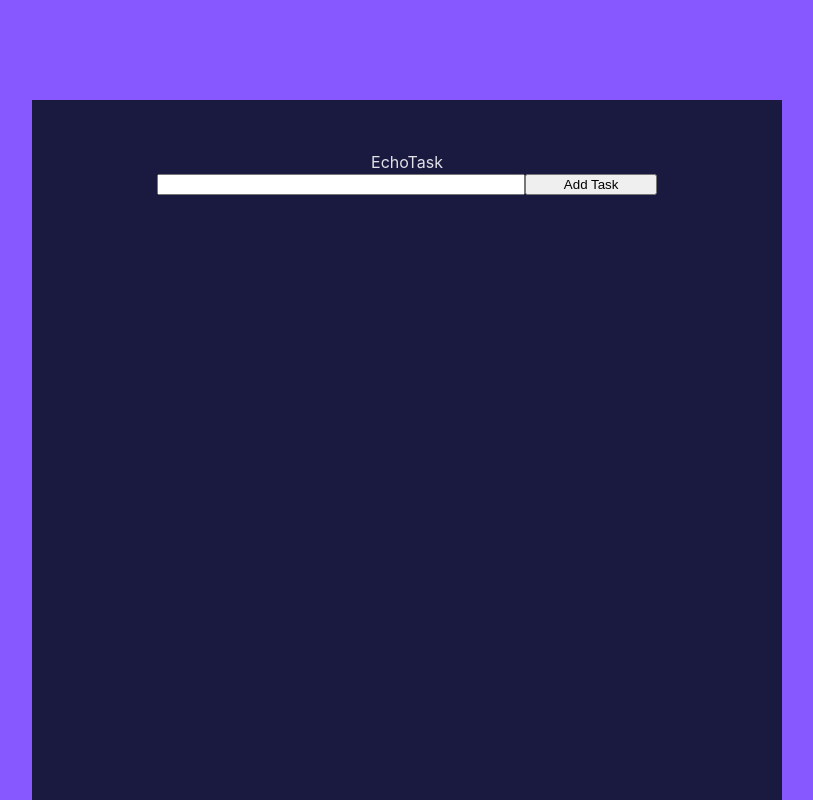
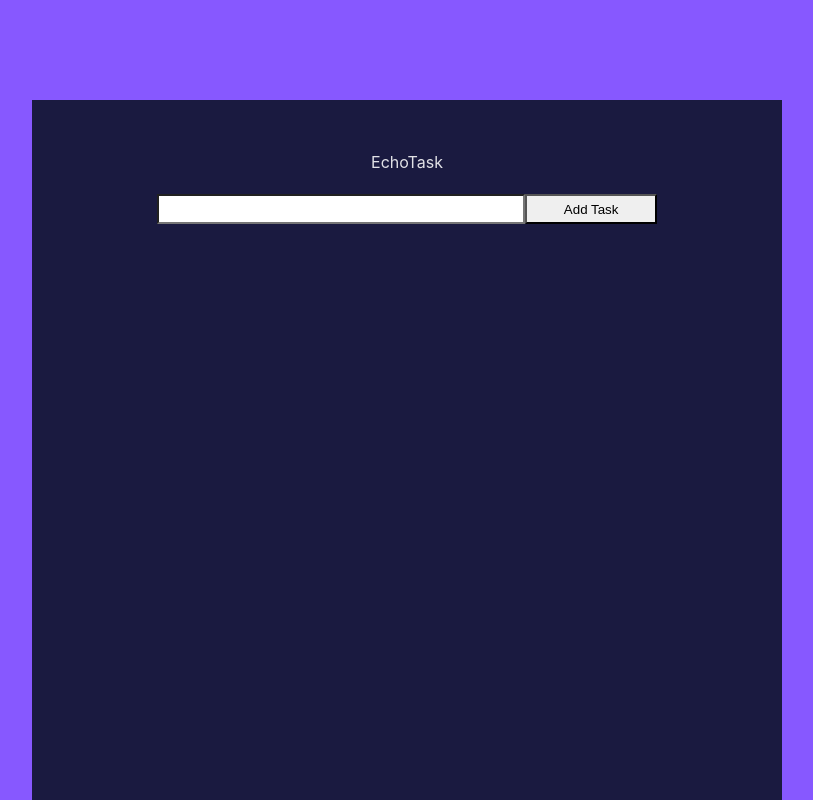
Before and after one commit to vin-vu/echo-task, a React (Vite) app in the folder frontend/: page / in a window 1280 px wide. Shown: the top 800 px of the page, without its empty margins (233-1046 px from the left). Built offline with nearby package versions, Linux system fonts and the light colour scheme.

Commit message:
Added additonal styling for main container and input container

```diff
--- a/frontend/src/App.css
+++ b/frontend/src/App.css
@@ -7,20 +7,24 @@ body {
   height: 100vh;
 }
 
+* {
+  box-sizing: border-box;
+}
+
 .main-container {
   display: flex;
   flex-direction: column;
   align-items: center;
   padding-top: 50px;
+  row-gap: 20px;
   width: 750px;
   height: 1000px;
   background-color: #1a1a40;
-  /* margin: 0 auto; */
-}
+  }
 
 .input-container {
-
   width: 100%;
+  height: 30px;
   max-width: 500px;
   display: flex;
 }
@@ -29,12 +33,14 @@ body {
   flex-grow: 1;
   display: flex;
 }
+
 .input-container input {
   flex-grow: 3;
-
+  border-radius: 0px;
 }
 .input-container button {
   flex-grow: 1;
+  border-radius: 0px;
 }
 
 .task-container {
@@ -46,7 +52,6 @@ body {
   justify-content: space-between;
   align-items: center;
   width: 100%;
-  /* width: 200px; */
   background-color: #8758ff;
   height: 50px;
   padding: 0px 10px;
```
